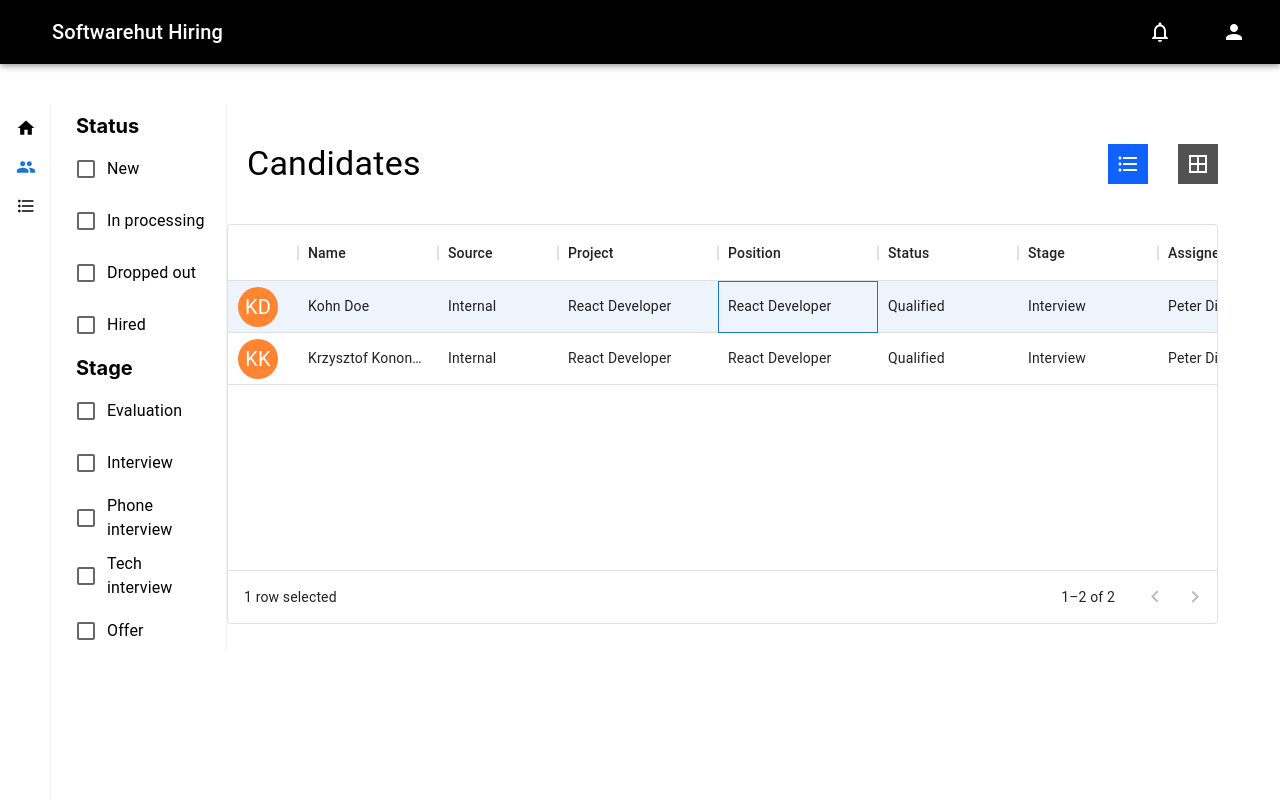
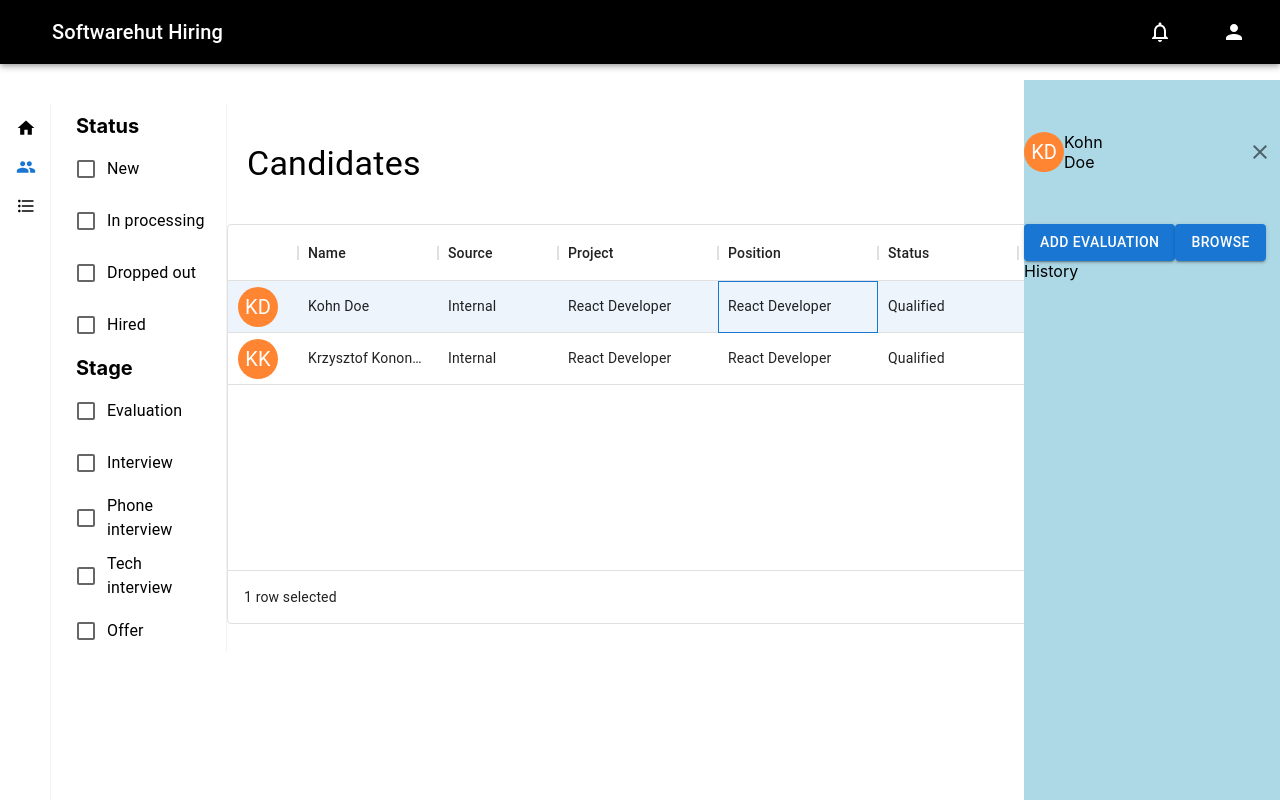
Before and after one commit to softwarehutpl/HeRo-frontend-2, a React (Create React App) app: page /candidates in a window 1280 px wide. Both pictures are taken after a click on the element 818 px from the left and 307 px from the top of the page. Built offline with nearby package versions, Linux system fonts and the light colour scheme; no server answers.

Commit message:
creating candidate slide compoinent

```diff
--- /dev/null
+++ b/src/modules/common/components/candidateSlidePopUp/SlidePopUp.tsx
@@ -0,0 +1,47 @@
+import React from 'react';
+import Slide from '@mui/material/Slide';
+import { ContentWrapper, Content, SlideButton, SlideHeader, SlideHeaderNameDiv, SlideNavbar} from "./SlidePopUpStyles"
+import CustomAvatar from '../avatars/CustomAvatar';
+import IconButton from '@mui/material/IconButton';
+import CloseOutlinedIcon from '@mui/icons-material/CloseOutlined';
+
+
+interface CandidateSlideProps {
+  isChecked?: boolean;
+  candidateName: string
+}
+
+
+
+
+
+export function CandidateSlide({isChecked, candidateName }: CandidateSlideProps): JSX.Element{
+
+
+    return (
+      <Slide direction="left" in={isChecked} mountOnEnter unmountOnExit>
+        <ContentWrapper>
+          <Content>
+            <SlideHeader>
+              <SlideHeaderNameDiv>
+                <CustomAvatar name={candidateName}/>
+                {candidateName}
+              </SlideHeaderNameDiv>
+              <IconButton>
+                <CloseOutlinedIcon style={{alignSelf: "flex-start"}}/>
+              </IconButton>
+            </SlideHeader>
+            <SlideNavbar>
+              <SlideButton variant="contained">Add Evaluation</SlideButton>
+              <SlideButton variant="contained">Browse</SlideButton>
+            </SlideNavbar>
+            <div>
+              <div>History</div>
+
+            </div>
+          </Content>
+        </ContentWrapper>
+
+      </Slide>
+    );
+}
--- /dev/null
+++ b/src/modules/common/components/candidateSlidePopUp/SlidePopUpStyles.tsx
@@ -0,0 +1,42 @@
+import Button from '@mui/material/Button';
+import { styled } from '@mui/material/styles';
+
+
+
+
+export const ContentWrapper = styled("div")`
+  position: fixed;
+  height: 90%;
+  bottom: 0%;
+  right: 0%;
+  background-color: lightblue;
+  min-width: 20%;
+`;
+
+
+export const Content = styled("div")`
+  display: flex;
+  flex-direction: column;
+  height: 100%;
+`;
+
+export const SlideHeader = styled("div")`
+  display: flex;
+  justify-content: space-between;
+  align-items: center;
+  min-height: 20%;
+`;
+
+export const SlideHeaderNameDiv = styled("div")`
+  display: flex;
+  justify-content: space-between;
+  width: 35%;
+`;
+
+export const SlideNavbar = styled("div")`
+  display: flex;
+`;
+
+export const SlideButton = styled(Button)`
+  display: flex;
+`;
--- a/src/modules/common/components/table/CustomTable.tsx
+++ b/src/modules/common/components/table/CustomTable.tsx
@@ -2,6 +2,7 @@ import * as React from 'react';
 import { DataGrid, GridColDef } from '@mui/x-data-grid';
 import CustomAvatar from '../avatars/CustomAvatar';
 import { Link } from 'react-router-dom';
+import { CandidateSlide } from '../candidateSlidePopUp/SlidePopUp';
 
 const columns: GridColDef[] = [
   {
@@ -31,6 +32,8 @@ const columns: GridColDef[] = [
   },
 ];
 
+
+
 const owndata = [
   {
     id: '1',
@@ -56,7 +59,34 @@ const owndata = [
   },
 ];
 
+type Data  = {
+  id: string;
+  name: string;
+  source: string;
+  project: string;
+  position: string;
+  status: string;
+  stage: string;
+  assignee: string;
+  profile: string;
+}
+
+
+
 export default function CustomTable() {
+
+  const [checked, setChecked] = React.useState(false);
+  const [name, setName] = React.useState("");
+
+
+  function handelChange(row: Data): void {
+    console.log(row)
+    setChecked(true);
+    setName(row.name)
+  }
+
+
+
   return (
     <div style={{ height: 400, width: '100%' }}>
       <DataGrid
@@ -64,7 +94,11 @@ export default function CustomTable() {
         columns={columns}
         pageSize={5}
         rowsPerPageOptions={[5]}
+        onRowClick={
+          ({row})=> handelChange(row)
+        }
       />
+      <CandidateSlide isChecked={checked} candidateName={name}/>
     </div>
   );
 }
```
